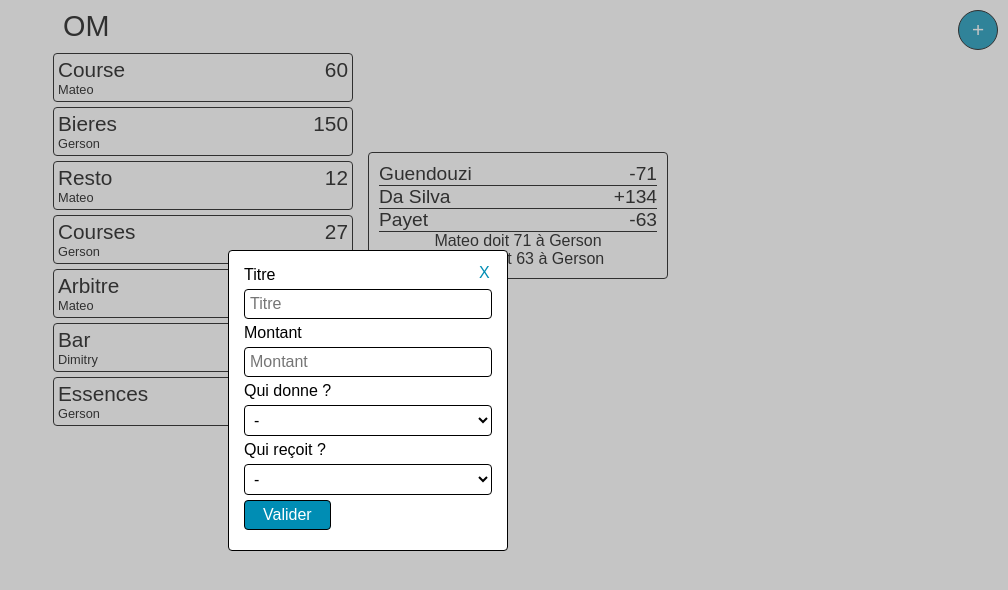
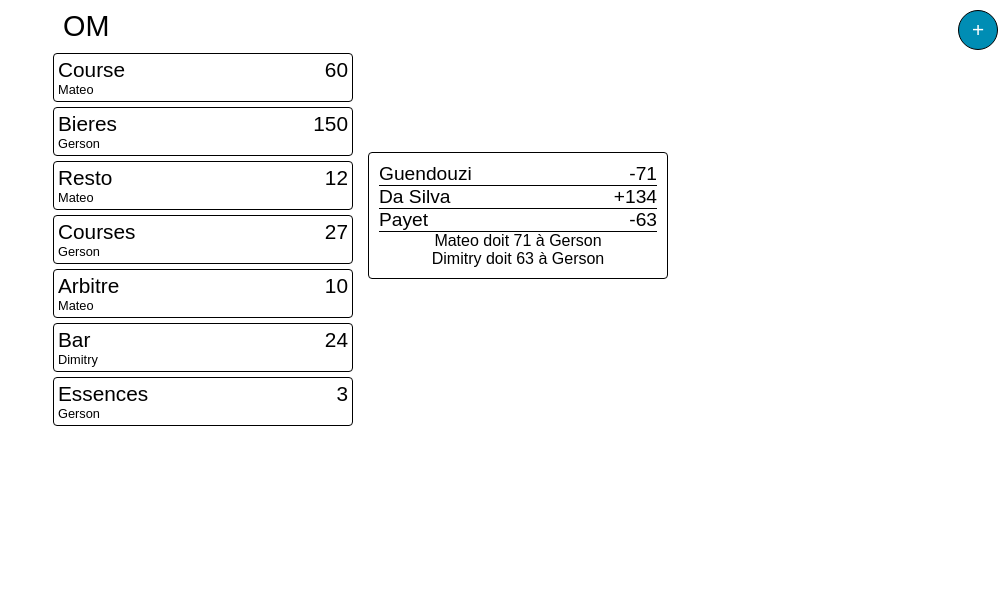
Before and after one commit to MathieuDC/tricount-like-app, a React (Create React App) app: page / in a window 1280 px wide. Shown: the top 590 px of the page, without its empty margins (272-1280 px from the left). Built offline with nearby package versions, Linux system fonts and the light colour scheme.

Commit message:
New transac form not displaying by default

```diff
--- a/src/front/NewTransaction.tsx
+++ b/src/front/NewTransaction.tsx
@@ -10,7 +10,7 @@ interface NewTransactionProps {
 }
 
 const NewTransaction = ({onAddTransaction, users}: NewTransactionProps) => {
-  const [isFormDisplayed, setIsFormDisplayed] = useState(true);
+  const [isFormDisplayed, setIsFormDisplayed] = useState(false);
   const [amount, setAmount] = useState(0);
   const [name, setName] = useState(null);
   const [selectedReceiverId, setSelectedReceiverId] = useState(null);
```
